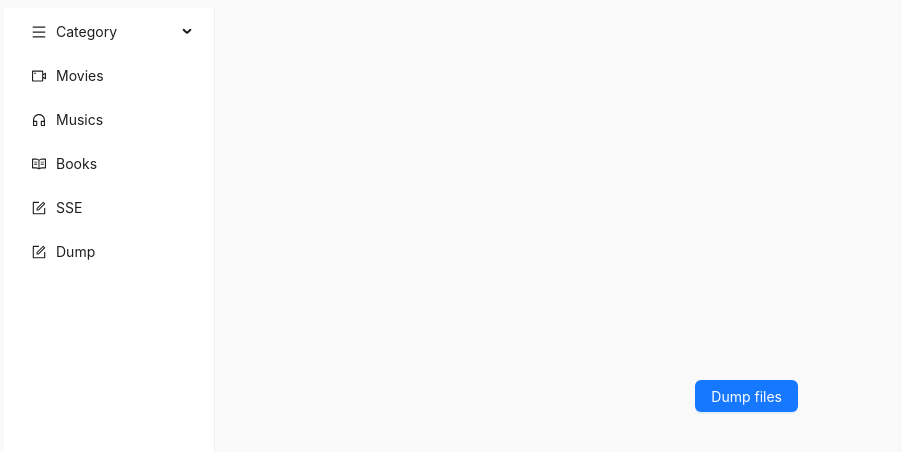
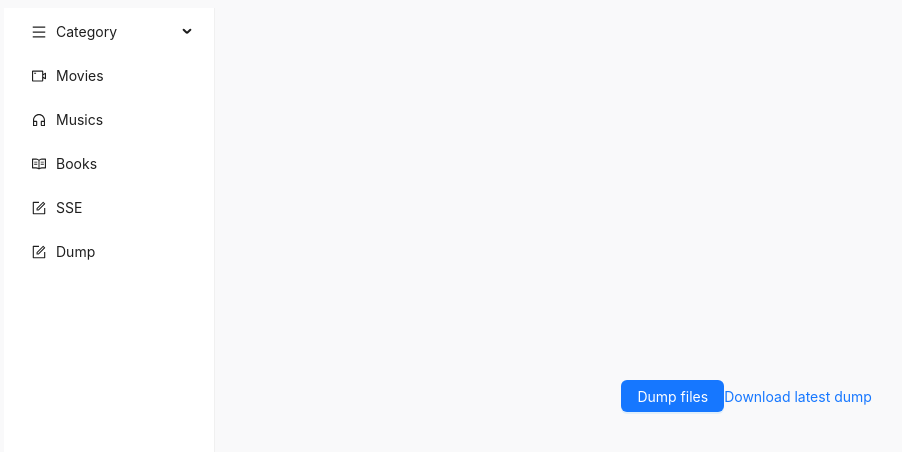
Before and after one commit to gqueen001/portal-admin, a React (Vite) app: page /dump in a window 1280 px wide. Shown: the top 452 px of the page, without its empty margins (4-906 px from the left). Built offline with nearby package versions, Linux system fonts and the light colour scheme; no server answers; sample sign-in values are in the browser's storage.

Commit message:
refactoring code

```diff
--- a/src/pages/dump.tsx
+++ b/src/pages/dump.tsx
@@ -27,15 +27,14 @@ const Dump = () => {
 
 	return (
 		<>
-			{contextHolder}
-			{loading && <DumpLoader loading={loading} />}
+			{contextHolder} {loading && <DumpLoader loading={loading} />}
+
 			<Flex style={{ width: '100%', height: '100vh' }} justify="center" align="center">
 				<Form name="basic" onFinish={onFinish}>
 					<Flex justify="end">
 						<Form.Item label={null}>
-							<Button type="primary" htmlType="submit" loading={loading}>
-								Dump files
-							</Button>
+							<Button type="primary" htmlType="submit" loading={loading}> Dump files </Button>
+							<a href={import.meta.env.VITE_API + '/dump/media.zip'}>Download latest dump</a>
 						</Form.Item>
 					</Flex>
 				</Form>
--- a/src/pages/sseConnection.tsx
+++ b/src/pages/sseConnection.tsx
@@ -4,7 +4,7 @@ import {
 	FrownTwoTone,
 	CloseCircleOutlined,
 	CheckCircleTwoTone,
-	UsbTwoTone,
+	UsbTwoTone
 } from '@ant-design/icons'
 
 type TSse = {
@@ -19,7 +19,7 @@ const SseConnection = () => {
 		empty: <FrownTwoTone />,
 		on_progress: <UsbTwoTone />,
 		error: <CloseCircleOutlined />,
-		success: <CheckCircleTwoTone />,
+		success: <CheckCircleTwoTone />
 	}
 
 	useEffect(() => {
```
